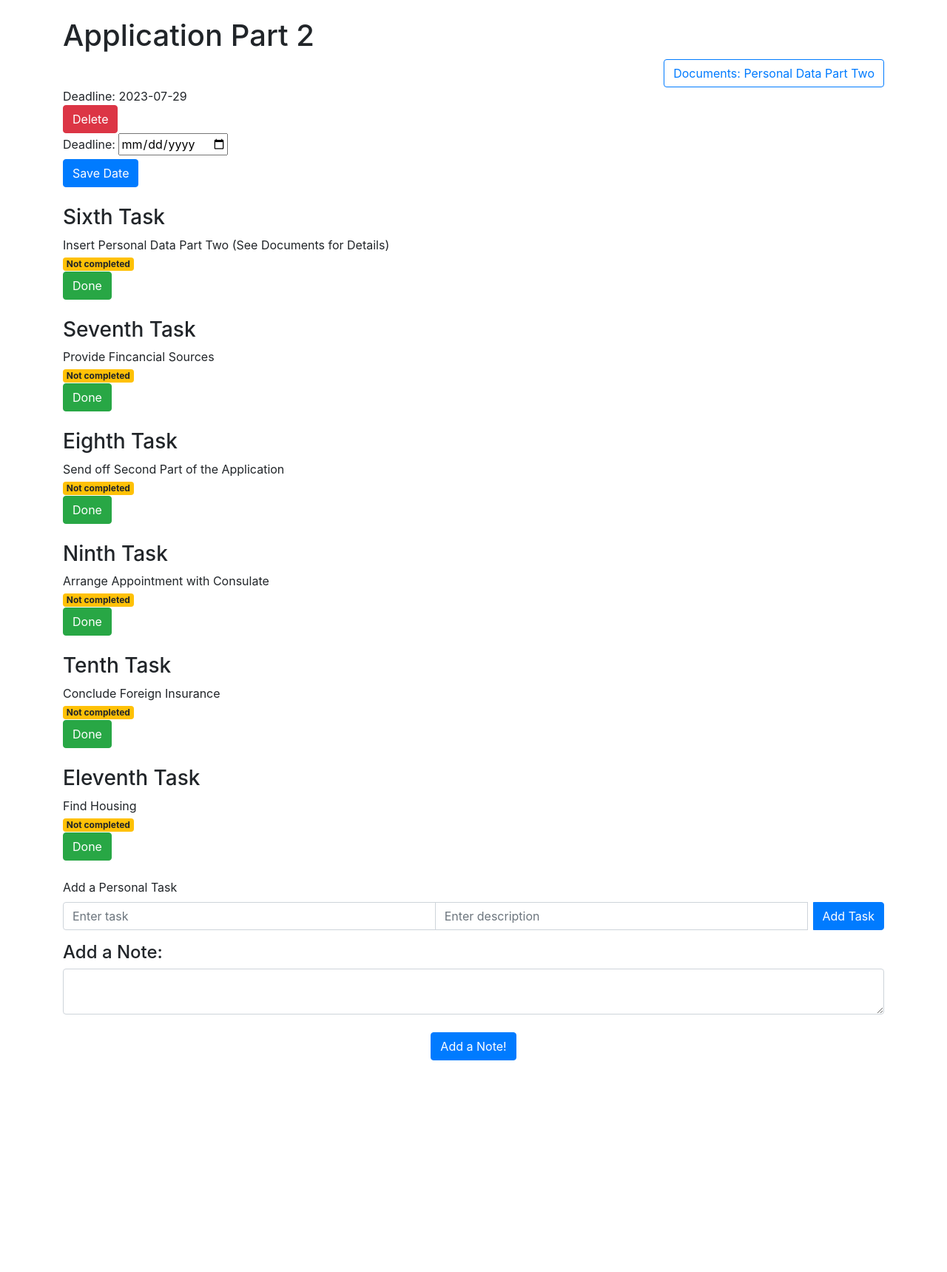
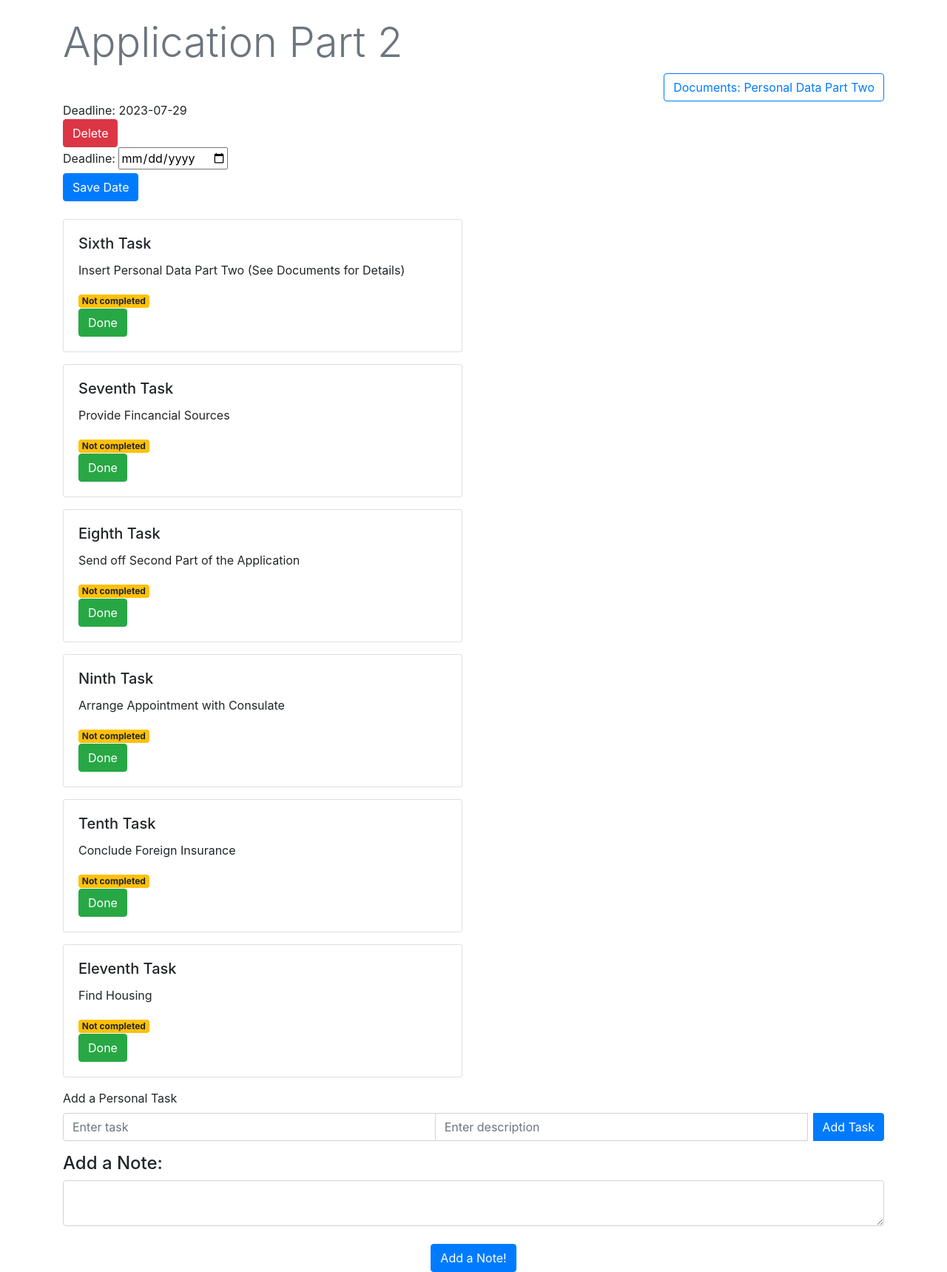
Before and after one commit to lasse133/Rookie-Coders, a Flask app: page /ApplicationPart2 in a window 1280 px wide. Shown: the part 40-1759 px from the top of the page at 74% size. Before the commit the page ends 1473 px from the top, so only its background shows below. Run offline with Flask 3, Linux system fonts and the light colour scheme; a user stored in the database is signed in; data comes from the database, SQL or seed files in the repository; both versions use the stored data as it was after the commit; tables that the repository leaves empty hold one stand-in row (values such as "Sample post"); some libraries are stand-ins or nearby versions.

Commit message:
Tasks now have a frame so it looks more orderly. Applied to all Pages. Also, Homepage was adjusted.

```diff
--- /dev/null
+++ b/Webapp/static/custom.css
@@ -0,0 +1,4 @@
+
+.task-card {
+    background-color: rgba(25, 177, 164, 0.5); /* Color with reduced opacity (adjust the last value between 0 and 1) */
+  }
--- a/Webapp/templates/applicationPart2.html
+++ b/Webapp/templates/applicationPart2.html
@@ -2,7 +2,8 @@
 
 {% block content %}
 <br>
-<h1> Application Part 2</h1>
+
+<h1 class="display-4 text-muted">Application Part 2</h1>
 
 <div class = "text-right">
     <button type="submit" onclick="location.href='http://127.0.0.1:5000/SubTaskFinancialRessources'"class="btn btn-outline-primary">Documents: Personal Data Part Two</button>
@@ -30,35 +31,35 @@
 
   <br>
 
+  <div class="row">
+    <div class="col-md-6">
       {% for task in user.tasks %}
         {% if task.page_name == 'Part 2' %}
-    <div class ="Panel Panel-default">
-        <div class ="panel-Uberschrift">
-          <h3 class = "Panel-title"> {{ task.title }}</h3>
-        </div>
-        <div class ="Panel-body"> {{ task.description }}</div>
-    </div>
-    <div>
+          <div class="card mb-3">
+            <div class="card-body">
+              <h5 class="card-title">{{ task.title }}</h5>
+              <p class="card-text">{{ task.description }}</p>
               {% if task.completed == false %}
                 <span class="badge badge-warning">Not completed</span>
               {% else %}
                 <span class="badge badge-success">Completed</span>
               {% endif %}
-    </div>
               <div>
                 {% if task.completed == false %}
-      <button type="button" onClick="location.href='/completeTaskPart2/{{ task.id }}'" class="btn btn-success">Done</button>
+                  <button type="button" onClick="location.href='/completeTaskPart1/{{ task.id }}'" class="btn btn-success">Done</button>
                 {% else %}
-      <button type="button" onClick="location.href='/completeTaskPart2/{{ task.id }}'" class="btn btn-secondary">Undo</button>
+                  <button type="button" onClick="location.href='/completeTaskPart1/{{ task.id }}'" class="btn btn-secondary">Undo</button>
                 {% endif %}
                 {% if task.title != 'Sixth Task' and task.title != 'Seventh Task' and task.title != 'Eighth Task' and task.title != 'Ninth Task' and task.title != 'Tenth Task' and task.title != 'Eleventh Task' %}
-      <button type="button" onClick="location.href='/deleteTaskPart2/{{ task.id }}'" class="btn btn-danger" >Delete</button>
+                  <button type="button" onClick="location.href='/deleteTaskPart1/{{ task.id }}'" class="btn btn-danger">Delete</button>
                 {% endif %}
               </div>
-  <br>
+            </div>
+          </div>
         {% endif %}
       {% endfor %}
-  </form>
+    </div>
+  </div>
 
   <form action="/addTaskPart2" method="POST">
     <div class="form-group">
--- a/Webapp/templates/infopage.html
+++ b/Webapp/templates/infopage.html
@@ -2,7 +2,7 @@
 
 {% block content %}
 
-<h1> Info </h1>
+<h1 class="display-4 text-muted">Info</h1>
 
 <div class = "text-center">
     <button type="submit" onclick="location.href='http://127.0.0.1:5000/sign_up'"class="btn btn-outline-primary">Sign Up Now!</button>
--- a/Webapp/templates/logInPage.html
+++ b/Webapp/templates/logInPage.html
@@ -2,7 +2,7 @@
 
 {% block content %}
 <form = method="POST">
-    <h3 align="center">Login</h3>
+    <h1 class="display-4 text-muted text-center">Login</h1>
     <div class="form-group">
         <label for="email">Email Address</label>
         <input type="email" class="form-control" id="email" name="email" placeholder="Enter email">
--- a/Webapp/templates/signUpPage.html
+++ b/Webapp/templates/signUpPage.html
@@ -2,7 +2,7 @@
 
 {% block content %}
 <form = method="POST">
-    <h3 align="center">Sign Up</h3>
+    <h1 class="display-4 text-muted text-center">Sign Up</h1>
     <div class="form-group">
         <label for="name">Name</label>
         <input type="text" class="form-control" id="name" name="name" placeholder="Enter name">
```
Also changed, not shown: Webapp/static/css/index.js (deleted, +0 -8 lines), Webapp/templates/applicationPart1.html (+18 -12 lines), Webapp/templates/home.html (+26 -3 lines), Webapp/templates/subTaskAcademic.html (+16 -12 lines), Webapp/templates/subTaskFinancial.html (+17 -11 lines), Webapp/templates/subTaskPersonal.html (+18 -11 lines), Webapp/static/css/css.html (line endings or trailing spaces), instance/database.db. Lines whose indentation alone changed are shown as unchanged.
